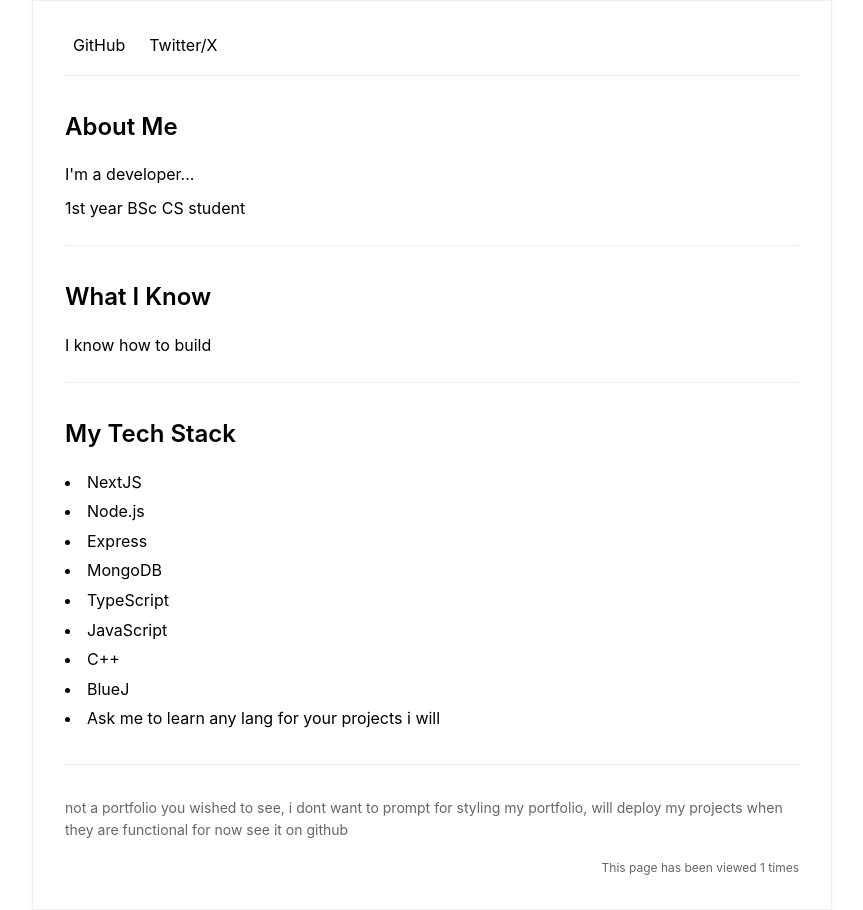
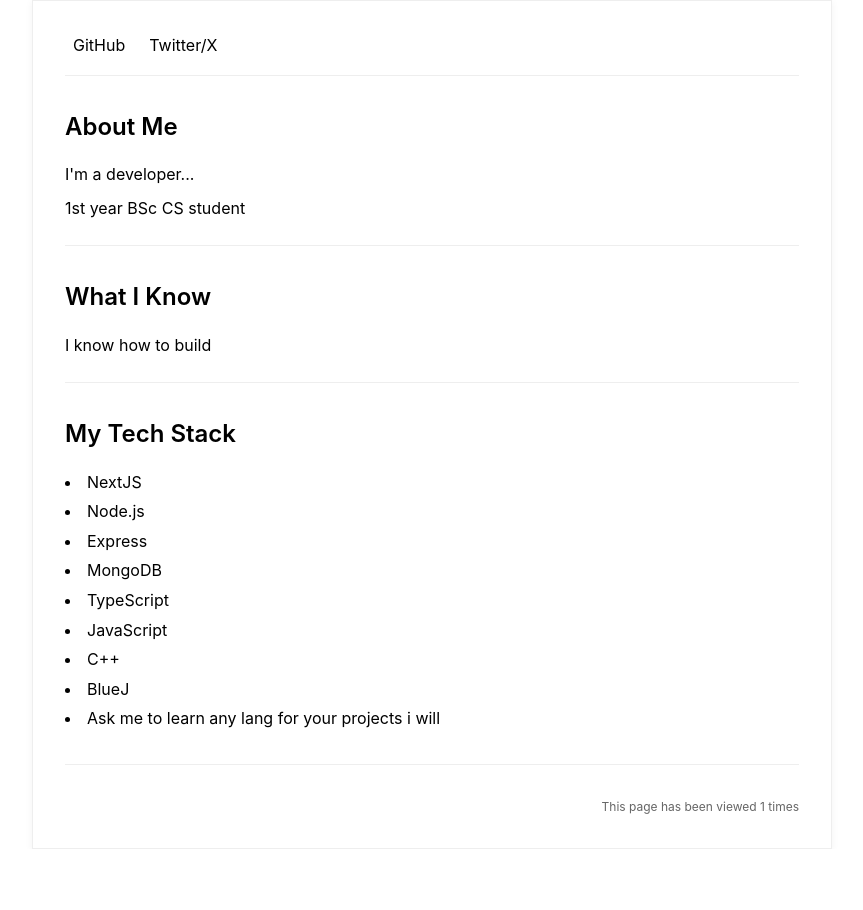
Before and after one commit to raunit-dev/portfolio, a Next.js app: page / in a window 1280 px wide. Shown: the whole page, without its empty margins (208-1071 px from the left). After the commit the page ends 849 px from the top, so only its background shows below. Built offline with nearby package versions, Linux system fonts and the light colour scheme.

Commit message:
1stcommit

```diff
--- a/src/app/page.js
+++ b/src/app/page.js
@@ -58,7 +58,6 @@ export default function Home() {
       </section>
 
       <footer>
-        <p>not a portfolio you wished to see, i dont want to prompt for styling my portfolio, will deploy my projects when they are functional for now see it on github</p>
         <div className="view-counter">
           This page has been viewed {viewCount} times
         </div>
```
